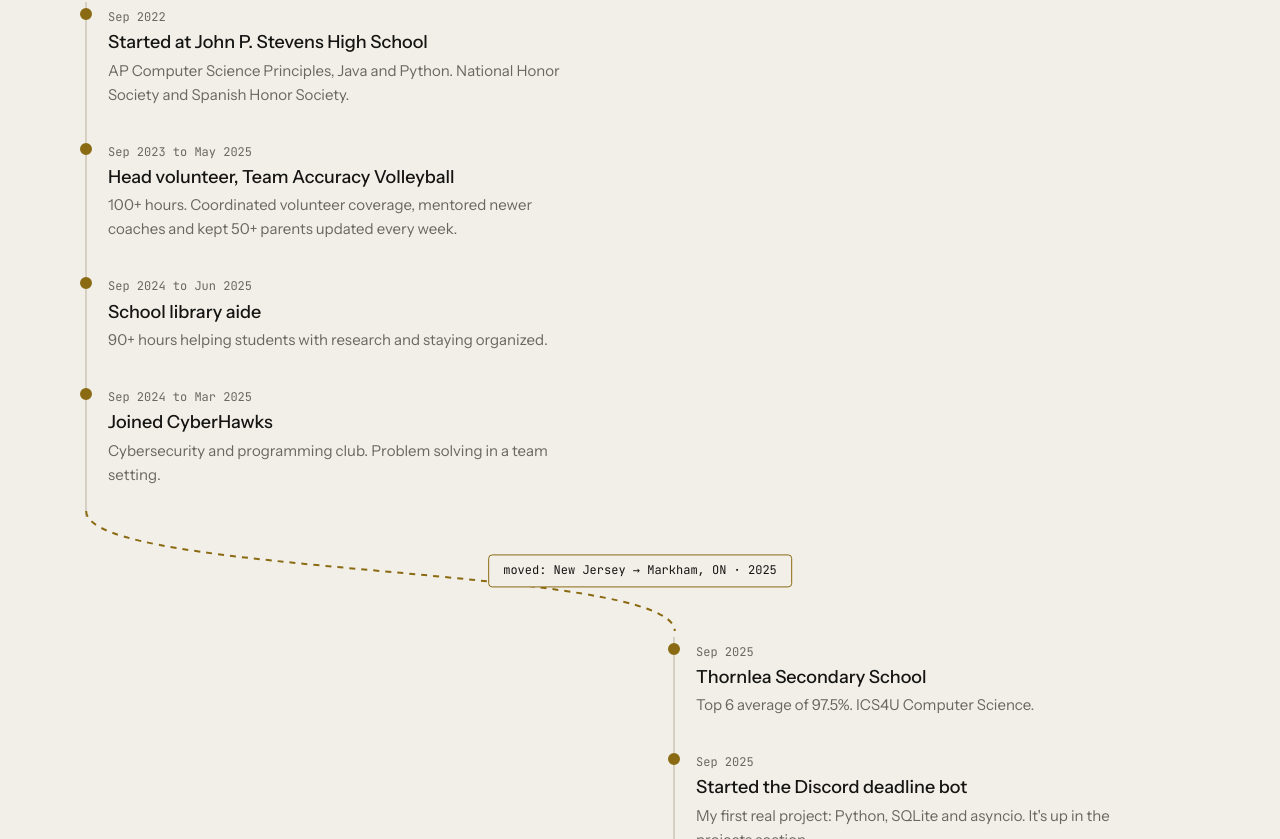
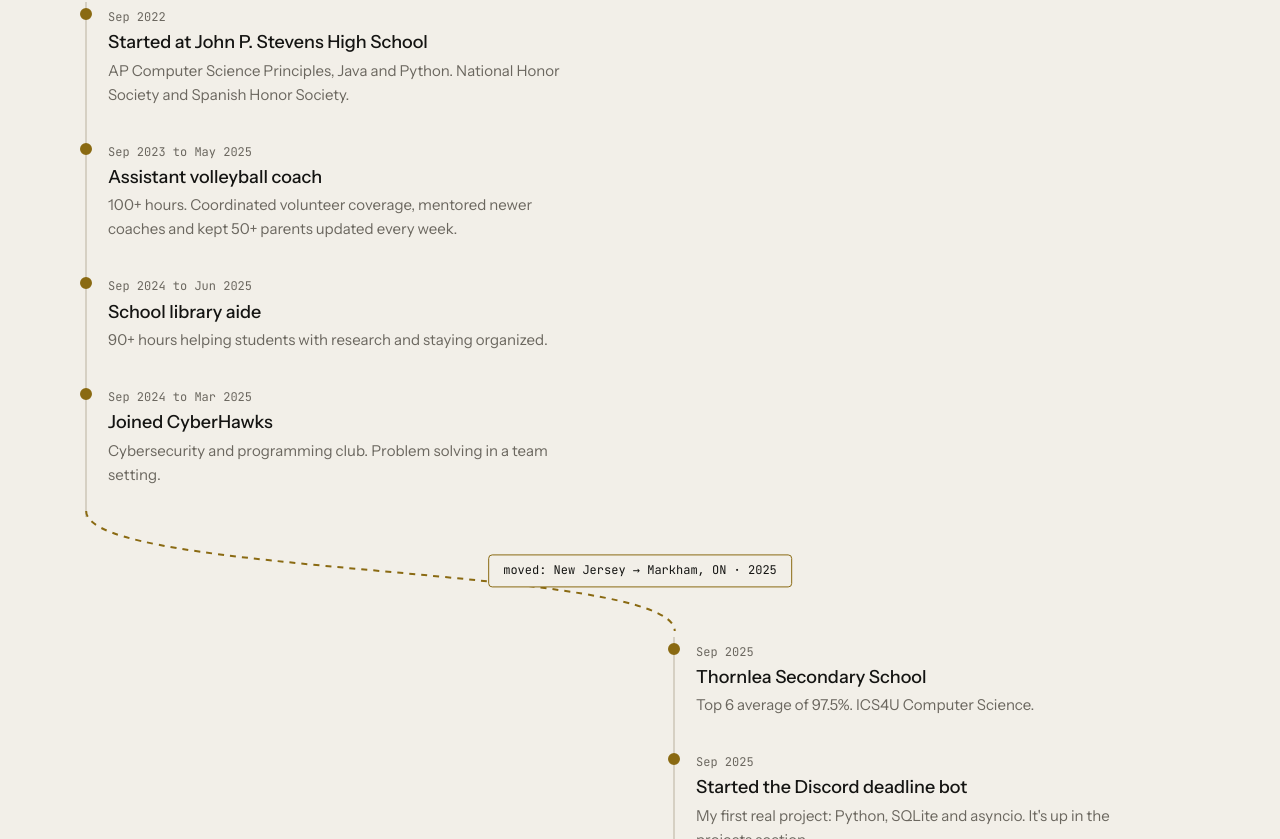
Before and after one commit to chinmayudakeri/chinmayudakeri.github.io, a plain HTML site: page index.html in a window 1280 px wide. Shown: the part 2841-3680 px from the top of the page. Drawn offline with Linux system fonts and the light colour scheme; no server answers.

Commit message:
Add files via upload

```diff
--- a/index.html
+++ b/index.html
@@ -709,7 +709,6 @@ footer { position: relative; z-index: 1; padding: 30px clamp(18px, 6vw, 96px) 40
 
 <footer>
   <span>© 2026 Chinmay Udakeri</span>
-  <span>hand-built: vanilla JS + SVG, no frameworks</span>
   <p class="privacy">Privacy: no cookies, no analytics, no tracking. Fonts load from Google Fonts, and the contribution graph asks a public GitHub stats API for my numbers. Nothing about you is stored.</p>
 </footer>
 
@@ -1256,7 +1255,7 @@ fetch(`https://github-contributions-api.jogruber.de/v4/${GH_USER}?y=last`)
    the curve between the two lanes. */
 const TIMELINE = [
   { lane: 'left', when: 'Sep 2022', title: 'Started at John P. Stevens High School', text: 'AP Computer Science Principles, Java and Python. National Honor Society and Spanish Honor Society.' },
-  { lane: 'left', when: 'Sep 2023 to May 2025', title: 'Head volunteer, Team Accuracy Volleyball', text: '100+ hours. Coordinated volunteer coverage, mentored newer coaches and kept 50+ parents updated every week.' },
+  { lane: 'left', when: 'Sep 2023 to May 2025', title: 'Assistant volleyball coach', text: '100+ hours. Coordinated volunteer coverage, mentored newer coaches and kept 50+ parents updated every week.' },
   { lane: 'left', when: 'Sep 2024 to Jun 2025', title: 'School library aide', text: '90+ hours helping students with research and staying organized.' },
   { lane: 'left', when: 'Sep 2024 to Mar 2025', title: 'Joined CyberHawks', text: 'Cybersecurity and programming club. Problem solving in a team setting.' },
   { move: 'moved: New Jersey → Markham, ON · 2025' },
```
